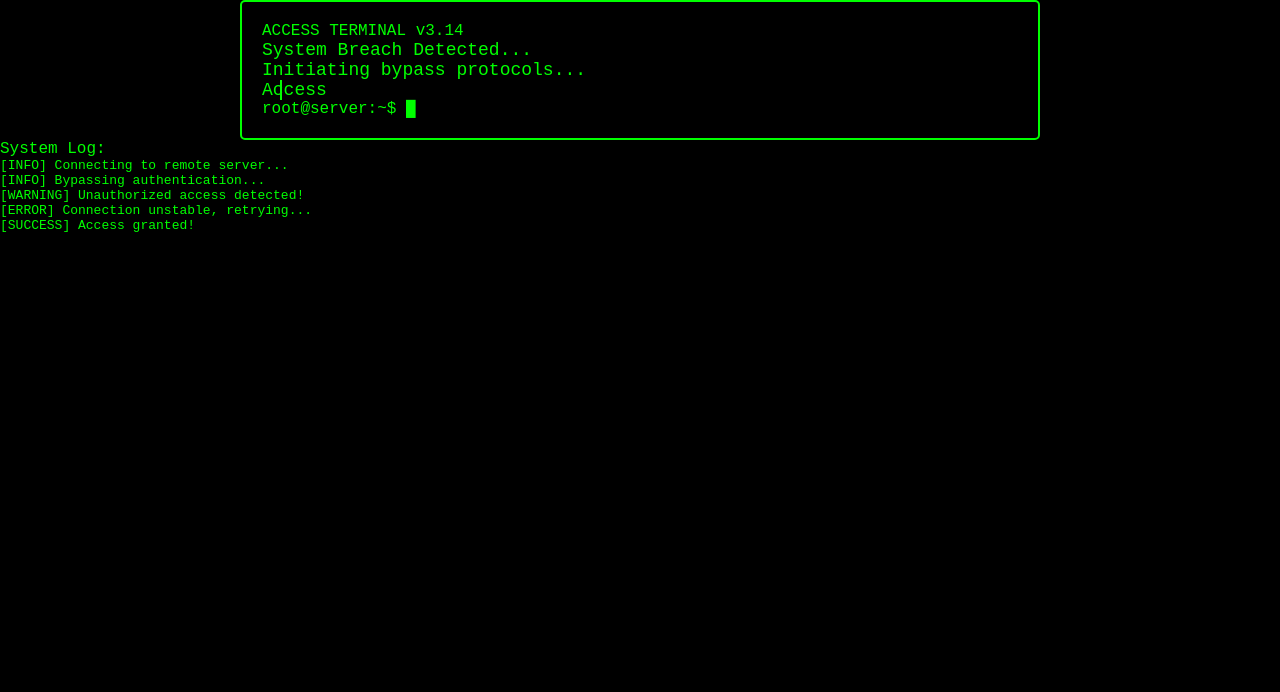
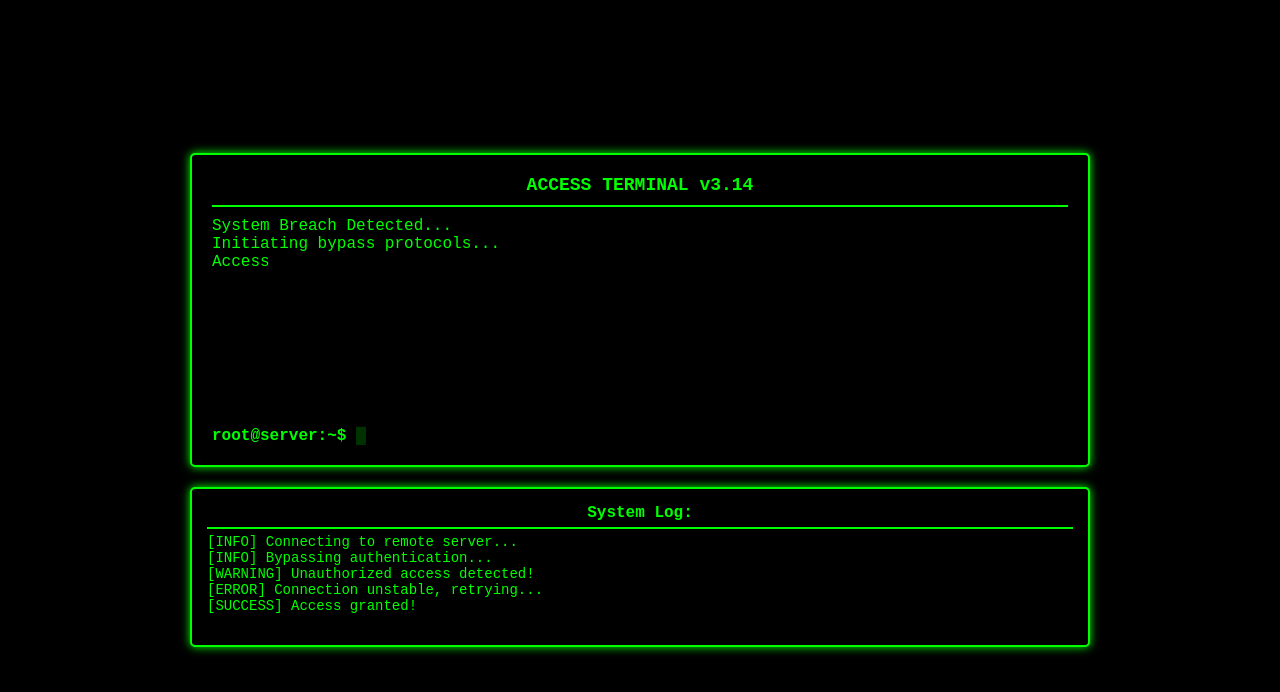
Before and after one commit to CheangThanut/hacking-simulation, a plain HTML site: page index.html in a window 1280 px wide. Drawn offline with Linux system fonts and the light colour scheme.

Commit message:
Update styles.css

```diff
--- a/styles.css
+++ b/styles.css
@@ -2,51 +2,92 @@
     margin: 0;
     padding: 0;
     box-sizing: border-box;
+    font-family: 'Courier New', Courier, monospace;
 }
 
 body {
     background: black;
     color: #0f0;
-    font-family: 'Courier New', Courier, monospace;
+    display: flex;
+    flex-direction: column;
+    align-items: center;
+    justify-content: center;
+    height: 100vh;
+    padding: 20px;
 }
 
 .terminal {
-    padding: 20px;
     width: 90%;
-    margin: auto;
-    max-width: 800px;
+    max-width: 900px;
     background: black;
     border: 2px solid #0f0;
+    padding: 20px;
     border-radius: 5px;
+    box-shadow: 0 0 10px #0f0;
 }
 
-  .output p {
+.header {
     font-size: 18px;
-    animation: type 3s ease-in-out infinite;
+    font-weight: bold;
+    color: #0f0;
+    text-align: center;
+    border-bottom: 2px solid #0f0;
+    padding-bottom: 10px;
+    margin-bottom: 10px;
 }
 
-  .loading {
-    animation: blink 1s step-end infinite;
+.output {
+    min-height: 200px;
+    overflow-y: auto;
+    white-space: pre-wrap;
 }
 
-  .error {
-    color: red;
+.input-line {
+    margin-top: 10px;
+    font-size: 16px;
+}
+
+.prompt {
     font-weight: bold;
 }
 
-  @keyframes type {
-    0% {
-      width: 0;
-      border-right: 2px solid #0f0;
+.cursor {
+    display: inline-block;
+    width: 10px;
+    height: 16px;
+    background: #0f0;
+    animation: blink 0.8s infinite alternate;
 }
-    100% {
-      width: 100%;
-      border-right: none;
+
+.terminal-extended {
+    margin-top: 20px;
+    width: 90%;
+    max-width: 900px;
+    background: black;
+    border: 2px solid #0f0;
+    padding: 15px;
+    border-radius: 5px;
+    box-shadow: 0 0 10px #0f0;
 }
+
+.log-title {
+    font-size: 16px;
+    font-weight: bold;
+    color: #0f0;
+    text-align: center;
+    border-bottom: 2px solid #0f0;
+    padding-bottom: 5px;
+    margin-bottom: 5px;
+}
+
+.log-output {
+    color: #0f0;
+    font-size: 14px;
+    white-space: pre-wrap;
+    overflow-y: auto;
 }
 
 @keyframes blink {
-    50% {
-      opacity: 0;
+    0% { opacity: 1; }
+    50% { opacity: 0; }
 }
-  }
```
Lines whose indentation alone changed are shown as unchanged.
